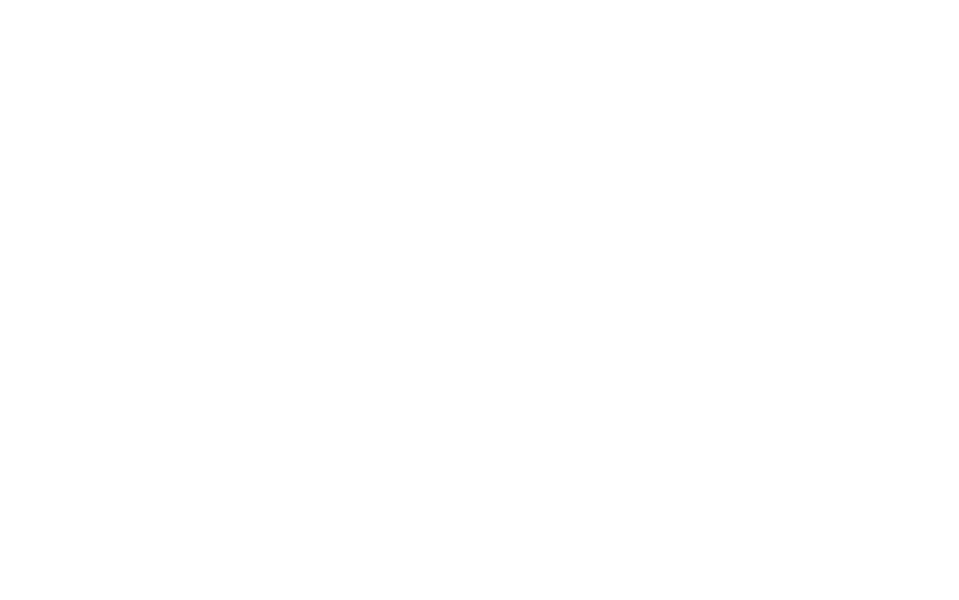
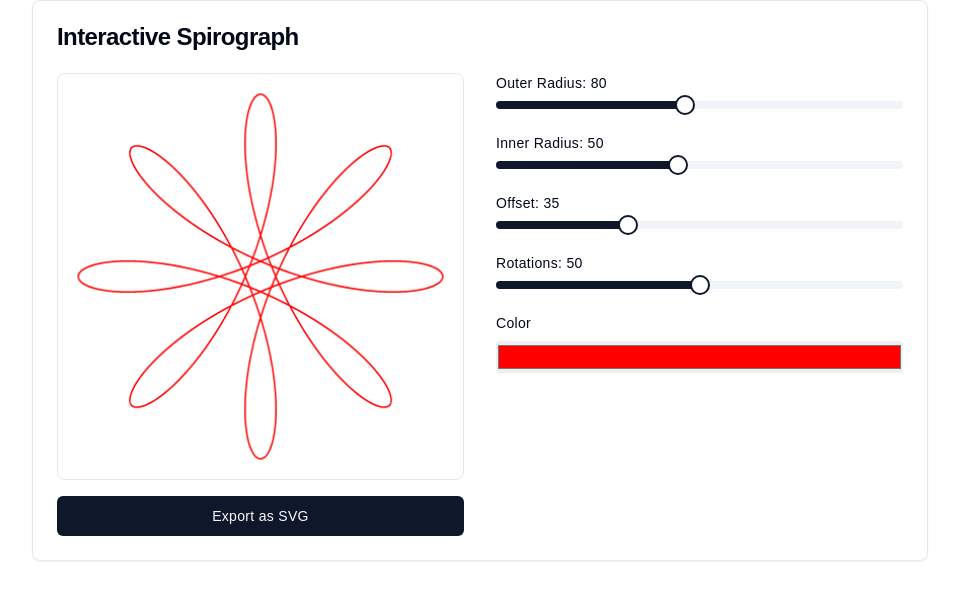
Before and after one commit to Instrument/sandbox-vite-react-template, a React (Vite) app: page /spirograph in a window 1280 px wide. Before the commit this address had no page. Shown: the top 600 px of the page, without its empty margins (160-1119 px from the left). Built offline with nearby package versions, Linux system fonts and the light colour scheme.

Commit message:
spirographin

```diff
--- a/package.json
+++ b/package.json
@@ -15,6 +15,7 @@
     "class-variance-authority": "^0.7.0",
     "clsx": "^2.1.1",
     "lucide-react": "^0.436.0",
+    "matter-js": "^0.20.0",
     "react": "^18.3.1",
     "react-dom": "^18.3.1",
     "react-router-dom": "^7.1.1",
@@ -23,8 +24,8 @@
   },
   "devDependencies": {
     "@eslint/js": "^9.9.0",
-    "@types/react": "^18.3.3",
-    "@types/react-dom": "^18.3.0",
+    "@types/react": "^18.3.18",
+    "@types/react-dom": "^18.3.5",
     "@vitejs/plugin-react": "^4.3.1",
     "autoprefixer": "^10.4.20",
     "eslint": "^9.9.0",
@@ -34,6 +35,7 @@
     "globals": "^15.9.0",
     "postcss": "^8.4.41",
     "tailwindcss": "^3.4.10",
+    "typescript": "^5.7.2",
     "vite": "^5.4.1"
   }
 }
--- a/src/App.jsx
+++ b/src/App.jsx
@@ -1,6 +1,7 @@
 import { BrowserRouter, Routes, Route } from "react-router-dom";
+import Home from "./Home";
 import SnakeGame from "./views/SnakeGame";
-import Home from "./Home";
+import Spirograph from "./views/Spirograph";
 
 function App() {
   return (
@@ -8,6 +9,7 @@ function App() {
       <Routes>
         <Route path="/" element={<Home />} />
         <Route path="/snake" element={<SnakeGame />} />
+        <Route path="/spirograph" element={<Spirograph />} />
       </Routes>
     </BrowserRouter>
   );
--- a/src/Home.jsx
+++ b/src/Home.jsx
@@ -14,6 +14,14 @@ function Home() {
         title: "Snake Game",
         date: "2024-03-21", // You can adjust these values
         description: "Classic Snake game implementation",
+        new: true,
+      },
+      {
+        path: "/spirograph",
+        name: "Spirograph",
+        title: "Spirograph",
+        date: "2025-01-07",
+        description: "Spirographing like it's 1965",
         new: true,
       },
       // Add more routes as needed
--- /dev/null
+++ b/src/views/Spirograph.tsx
@@ -0,0 +1,234 @@
+import React, { useState, useEffect, useRef } from "react";
+import {
+  Card,
+  CardContent,
+  CardHeader,
+  CardTitle,
+} from "@/components/ui/card.jsx";
+import { Slider } from "@/components/ui/slider.jsx";
+import { Button } from "@/components/ui/button";
+
+const SpirographGenerator = () => {
+  const [outerRadius, setOuterRadius] = useState(80);
+  const [innerRadius, setInnerRadius] = useState(50);
+  const [offset, setOffset] = useState(35);
+  const [rotations, setRotations] = useState(50);
+  const [color, setColor] = useState("#FF0000");
+  const canvasRef = useRef(null);
+
+  // Calculate GCD for determining number of rotations needed
+  const gcd = (a, b) => {
+    return b === 0 ? a : gcd(b, a % b);
+  };
+
+  // Calculate points for the spirograph
+  const calculatePoints = () => {
+    const points = [];
+    const R = outerRadius;
+    const r = innerRadius;
+    const o = offset;
+
+    // Use many more steps for smoother curves
+    const steps = Math.ceil(2 * Math.PI * rotations * 100);
+
+    for (let t = 0; t <= steps; t += 1) {
+      const theta = (t / steps) * (2 * Math.PI * rotations);
+
+      // Parametric equations for hypotrochoid
+      const x = (R - r) * Math.cos(theta) + o * Math.cos(((R - r) * theta) / r);
+      const y = (R - r) * Math.sin(theta) - o * Math.sin(((R - r) * theta) / r);
+
+      points.push({ x, y });
+    }
+
+    return points;
+  };
+
+  // Draw the spirograph
+  const drawSpirograph = () => {
+    const canvas = canvasRef.current;
+    const ctx = canvas.getContext("2d");
+    const points = calculatePoints();
+
+    // Clear canvas
+    ctx.clearRect(0, 0, canvas.width, canvas.height);
+
+    // Calculate scale to fit pattern in canvas
+    const minX = Math.min(...points.map((p) => p.x));
+    const maxX = Math.max(...points.map((p) => p.x));
+    const minY = Math.min(...points.map((p) => p.y));
+    const maxY = Math.max(...points.map((p) => p.y));
+
+    const width = maxX - minX;
+    const height = maxY - minY;
+    const scale = Math.min(
+      (canvas.width - 40) / width,
+      (canvas.height - 40) / height
+    );
+
+    // Draw the pattern
+    ctx.beginPath();
+    ctx.strokeStyle = color;
+    ctx.lineWidth = 1.5;
+    ctx.lineCap = "round";
+    ctx.lineJoin = "round";
+
+    points.forEach((point, i) => {
+      const x = (point.x - minX) * scale + 20;
+      const y = (point.y - minY) * scale + 20;
+
+      if (i === 0) {
+        ctx.moveTo(x, y);
+      } else {
+        ctx.lineTo(x, y);
+      }
+    });
+
+    ctx.stroke();
+  };
+
+  // Redraw when parameters change
+  useEffect(() => {
+    drawSpirograph();
+  }, [outerRadius, innerRadius, offset, rotations, color]);
+
+  const exportSVG = () => {
+    const points = calculatePoints();
+
+    // Calculate bounds
+    const minX = Math.min(...points.map((p) => p.x));
+    const maxX = Math.max(...points.map((p) => p.x));
+    const minY = Math.min(...points.map((p) => p.y));
+    const maxY = Math.max(...points.map((p) => p.y));
+
+    const width = maxX - minX;
+    const height = maxY - minY;
+
+    // Create SVG path data
+    const pathData = points
+      .map((point, i) => {
+        const x = point.x - minX;
+        const y = point.y - minY;
+        return `${i === 0 ? "M" : "L"} ${x} ${y}`;
+      })
+      .join(" ");
+
+    // Create SVG content
+    const svgContent = `
+      <svg
+        width="${width}"
+        height="${height}"
+        viewBox="0 0 ${width} ${height}"
+        xmlns="http://www.w3.org/2000/svg"
+      >
+        <path
+          d="${pathData}"
+          stroke="${color}"
+          stroke-width="1.5"
+          stroke-linecap="round"
+          stroke-linejoin="round"
+          fill="none"
+        />
+      </svg>
+    `;
+
+    // Create download link
+    const blob = new Blob([svgContent], { type: "image/svg+xml" });
+    const url = URL.createObjectURL(blob);
+    const link = document.createElement("a");
+    link.href = url;
+    link.download = "spirograph.svg";
+    document.body.appendChild(link);
+    link.click();
+    document.body.removeChild(link);
+    URL.revokeObjectURL(url);
+  };
+
+  return (
+    <Card className="w-full max-w-4xl mx-auto">
+      <CardHeader>
+        <CardTitle>Interactive Spirograph</CardTitle>
+      </CardHeader>
+      <CardContent>
+        <div className="flex flex-col md:flex-row gap-8">
+          <div className="flex-1">
+            <canvas
+              ref={canvasRef}
+              width={400}
+              height={400}
+              className="border border-gray-200 rounded-lg w-full bg-white mb-4"
+            />
+            <Button onClick={exportSVG} className="w-full">
+              Export as SVG
+            </Button>
+          </div>
+          <div className="flex-1 space-y-6">
+            <div>
+              <label className="block text-sm font-medium mb-2">
+                Outer Radius: {outerRadius}
+              </label>
+              <Slider
+                value={[outerRadius]}
+                onValueChange={(value) => setOuterRadius(value[0])}
+                min={20}
+                max={150}
+                step={1}
+              />
+            </div>
+
+            <div>
+              <label className="block text-sm font-medium mb-2">
+                Inner Radius: {innerRadius}
+              </label>
+              <Slider
+                value={[innerRadius]}
+                onValueChange={(value) => setInnerRadius(value[0])}
+                min={10}
+                max={100}
+                step={1}
+              />
+            </div>
+
+            <div>
+              <label className="block text-sm font-medium mb-2">
+                Offset: {offset}
+              </label>
+              <Slider
+                value={[offset]}
+                onValueChange={(value) => setOffset(value[0])}
+                min={5}
+                max={100}
+                step={1}
+              />
+            </div>
+
+            <div>
+              <label className="block text-sm font-medium mb-2">
+                Rotations: {rotations}
+              </label>
+              <Slider
+                value={[rotations]}
+                onValueChange={(value) => setRotations(value[0])}
+                min={0}
+                max={100}
+                step={1}
+              />
+            </div>
+
+            <div>
+              <label className="block text-sm font-medium mb-2">Color</label>
+              <input
+                type="color"
+                value={color}
+                onChange={(e) => setColor(e.target.value)}
+                className="w-full h-8 rounded cursor-pointer"
+              />
+            </div>
+          </div>
+        </div>
+      </CardContent>
+    </Card>
+  );
+};
+
+export default SpirographGenerator;
--- /dev/null
+++ b/vite.config.ts
@@ -0,0 +1,12 @@
+import { defineConfig } from "vite";
+import react from "@vitejs/plugin-react";
+import path from "path";
+
+export default defineConfig({
+  plugins: [react()],
+  resolve: {
+    alias: {
+      "@": path.resolve(__dirname, "./src"),
+    },
+  },
+});
```
Also changed, not shown: tsconfig.json (added, +25 -0 lines), tsconfig.node.json (added, +10 -0 lines), 1 other file (tests, documents, lock files or other folders).
